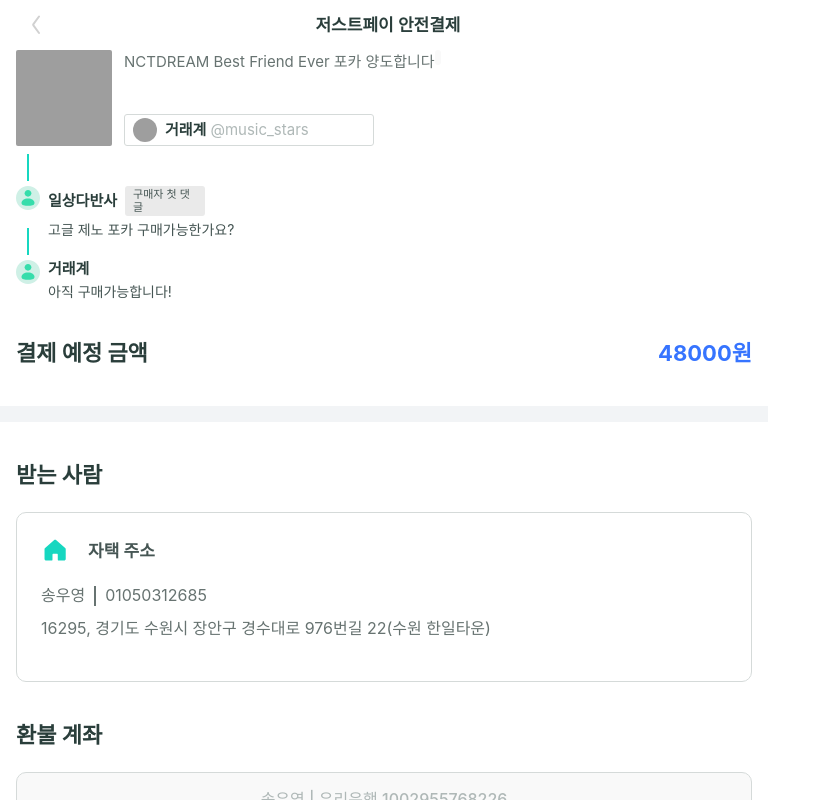
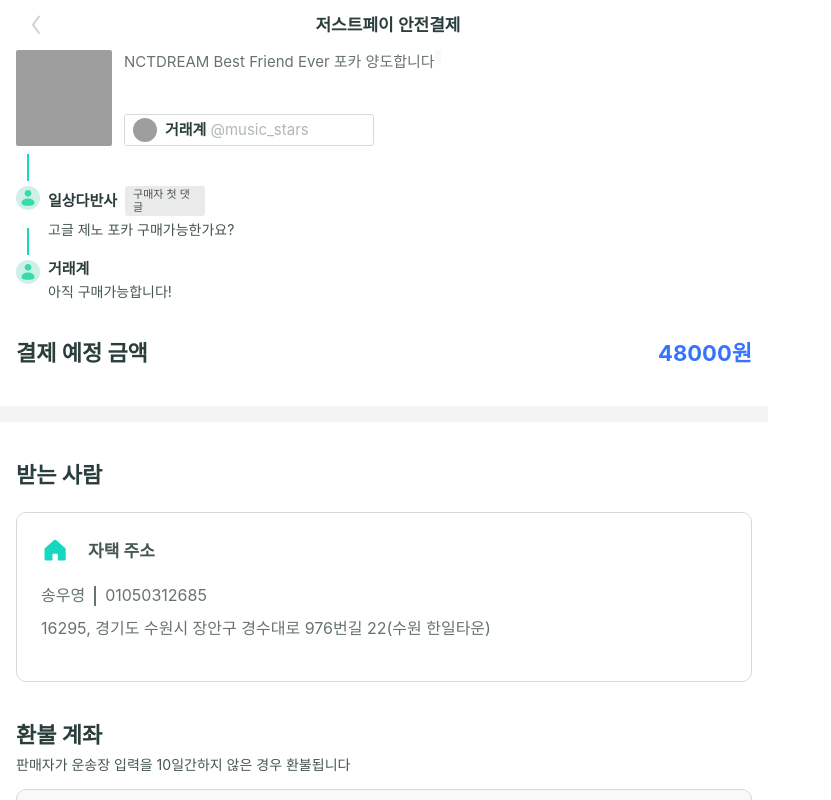
Before and after one commit to Team-JustPay/JustPay-Release-Client, a React (Create React App) app: page /pay in a window 1280 px wide. Shown: the whole page, without its empty margins (0-831 px from the left). Built offline with nearby package versions, Linux system fonts and the light colour scheme; grey boxes are pictures that could not be loaded.

Commit message:
feat : 결제 페이지 안내 메시지

```diff
--- /dev/null
+++ b/src/components/pay/WarningMessage.tsx
@@ -0,0 +1,16 @@
+import React from 'react';
+import styled from 'styled-components';
+
+interface WarningMessageProps {
+  color: string;
+  text: string;
+}
+export default function WarningMessage({ color, text }: WarningMessageProps) {
+  return <Message color={color}>{text}</Message>;
+}
+const Message = styled.p<{ color: string }>`
+  color: ${({ color }) => (color === 'gray' ? '#455553' : '#C64BFF')};
+  font: ${({ theme }) => theme.fonts.R_14};
+  margin-top: -1.6rem;
+  margin-bottom: 1.6rem;
+`;
--- a/src/pages/Pay.tsx
+++ b/src/pages/Pay.tsx
@@ -8,6 +8,7 @@
 import Title from 'components/pay/Title';
 import InputButton from 'components/common/InputButton';
 import Comment from 'components/common/Comment';
+import WarningMessage from 'components/pay/WarningMessage';
 
 export default function Pay() {
   const dummyPost = {
@@ -48,8 +49,10 @@
         address={'16295, 경기도 수원시 장안구 경수대로 976번길 22(수원 한일타운)'}
       />
       <Title color={'black'} content={'환불 계좌'} />
+      <WarningMessage color={'gray'} text={'판매자가 운송장 입력을 10일간하지 않은 경우 환불됩니다'} />
       <FullWidthButton text={'송우영 | 우리은행 1002955768226'} color={'gray'} />
-      <Title color={'black'} content={'베송 방법'} />
+      <Title color={'black'} content={'배송 방법'} />
+      <WarningMessage color={'purple'} text={'직거래인 경우, 구매확정으로 정산이 되니 반드시 체크해주세요'} />
       <FullWidthButton text={'우체국 택배 2400원'} color={'gray'} />
       <Title color={'black'} content={'배송 메시지 (선택)'} />
       <InputButton text={'배송 메시지 내용을 적으세요'} />
```
